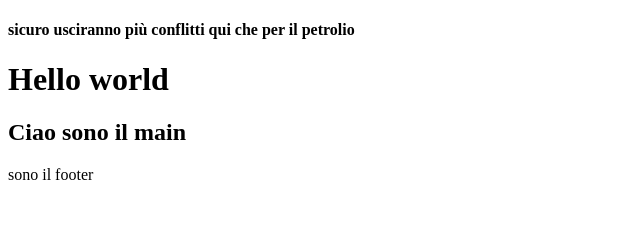
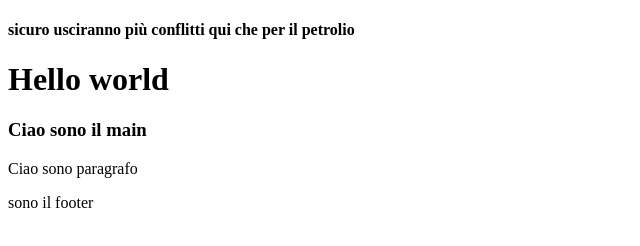
Before and after one commit to MarcoMechini/Prova-merge, a plain HTML site: page index.html in a window 1280 px wide. Shown: the whole page, without its empty margins (0-640 px from the left). Drawn offline with Linux system fonts and the light colour scheme.

Commit message:
conflitto?

```diff
--- a/index.html
+++ b/index.html
@@ -13,7 +13,8 @@
     <h1>Hello world</h1>
 
     <main>
-        <h2>Ciao sono il main</h2>
+        <h3>Ciao sono il main</h3>
+        <p>Ciao sono paragrafo</p>
     </main>
 
 
```
